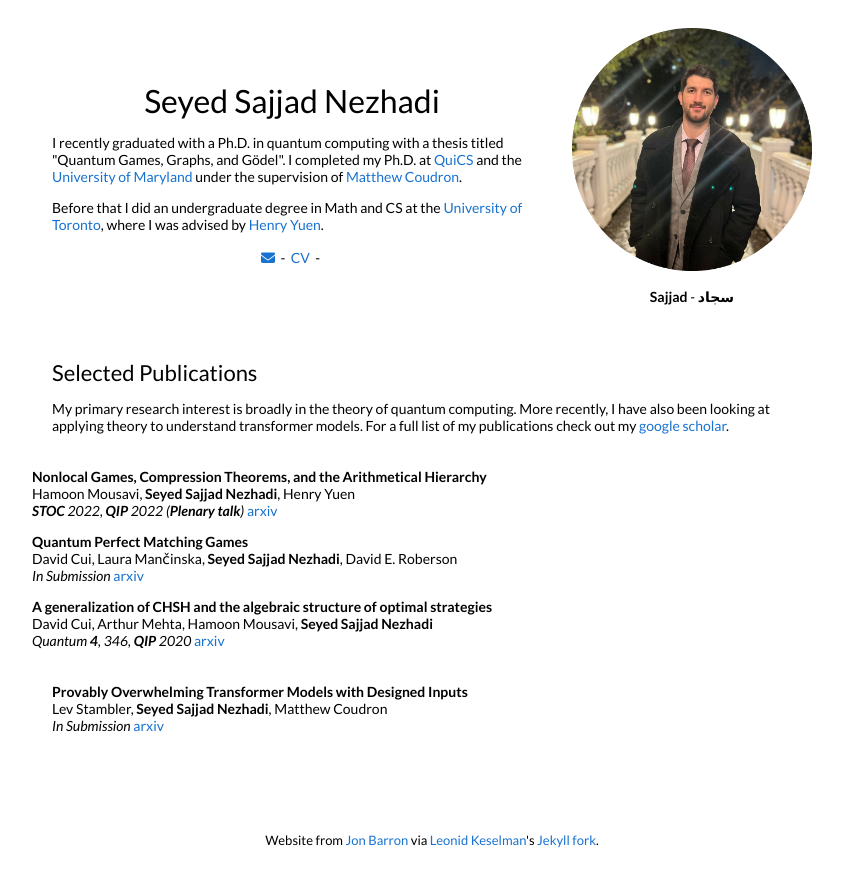
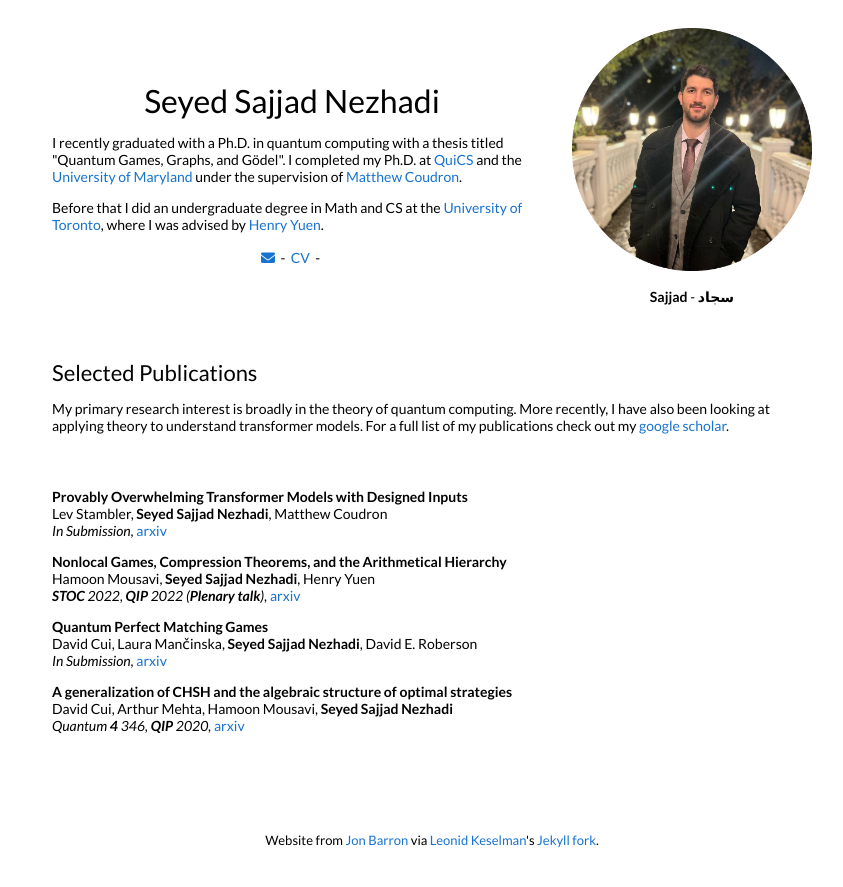
Before and after one commit to sajjad-nezhadi/sajjad-nezhadi.github.io, a Jekyll site: the page built from _posts/2025-02-02-AI.markdown, in a window 1280 px wide. Shown: the top 887 px of the page, without its empty margins (208-1051 px from the left). Built offline with Jekyll 4.4.1, drawn with Linux system fonts in a browser that asks for light colours; nearby versions of some CDN libraries; a style sheet for code colours, icons or effects is not loaded.

Commit message:
Add files via upload

```diff
--- a/_layouts/default.html
+++ b/_layouts/default.html
@@ -76,11 +76,11 @@
               <em>{{post.venue}}</em>
               <a href="{{post.arxiv}}">arxiv</a>
               <p></p>
+              {% endif %}
+          {% endfor %}
+          {% endfor %}
               </td>
           </tr>
-          {% endif %}
-          {% endfor %}
-          {% endfor %}
         </table>
         <br>
         <br>
--- a/_posts/2020-10-23-chshGen.markdown
+++ b/_posts/2020-10-23-chshGen.markdown
@@ -6,6 +6,6 @@ image: /images/chsh.png
 categories: research
 author: "Seyed Sajjad Nezhadi"
 authors: "David Cui, Arthur Mehta, Hamoon Mousavi, <strong>Seyed Sajjad Nezhadi</strong>"
-venue: "Quantum <strong>4</strong>, 346, <strong>QIP</strong> 2020 "
+venue: "Quantum <strong>4</strong> 346, <strong>QIP</strong> 2020, "
 arxiv: https://arxiv.org/abs/1911.01593
 ---
--- a/_posts/2023-04-02-qpm.markdown
+++ b/_posts/2023-04-02-qpm.markdown
@@ -6,6 +6,6 @@ image: /images/r2.jpg
 categories: research
 author: "Seyed Sajjad Nezhadi"
 authors: "David Cui, Laura Mančinska, <strong>Seyed Sajjad Nezhadi</strong>, David E. Roberson"
-venue: "In Submission "
+venue: "In Submission, "
 arxiv: https://arxiv.org/abs/2502.05136
 ---
--- a/_posts/2024-03-09-compression.markdown
+++ b/_posts/2024-03-09-compression.markdown
@@ -6,6 +6,6 @@ image: /images/Hierarchy.png
 categories: research
 author: "Seyed Sajjad Nezhadi"
 authors: "Hamoon Mousavi, <strong>Seyed Sajjad Nezhadi</strong>, Henry Yuen"
-venue: "<strong>STOC</strong> 2022, <strong>QIP</strong> 2022 (<strong>Plenary talk</strong>) "
+venue: "<strong>STOC</strong> 2022, <strong>QIP</strong> 2022 (<strong>Plenary talk</strong>), "
 arxiv: https://arxiv.org/abs/2110.04651
 ---
--- a/_posts/2025-02-02-AI.markdown
+++ b/_posts/2025-02-02-AI.markdown
@@ -6,6 +6,6 @@ image: /images/r2.jpg
 categories: research
 author: "Seyed Sajjad Nezhadi"
 authors: "Lev Stambler, <strong>Seyed Sajjad Nezhadi</strong>, Matthew Coudron"
-venue: "In Submission "
+venue: "In Submission, "
 arxiv: https://arxiv.org/abs/2502.06038
 ---
```
